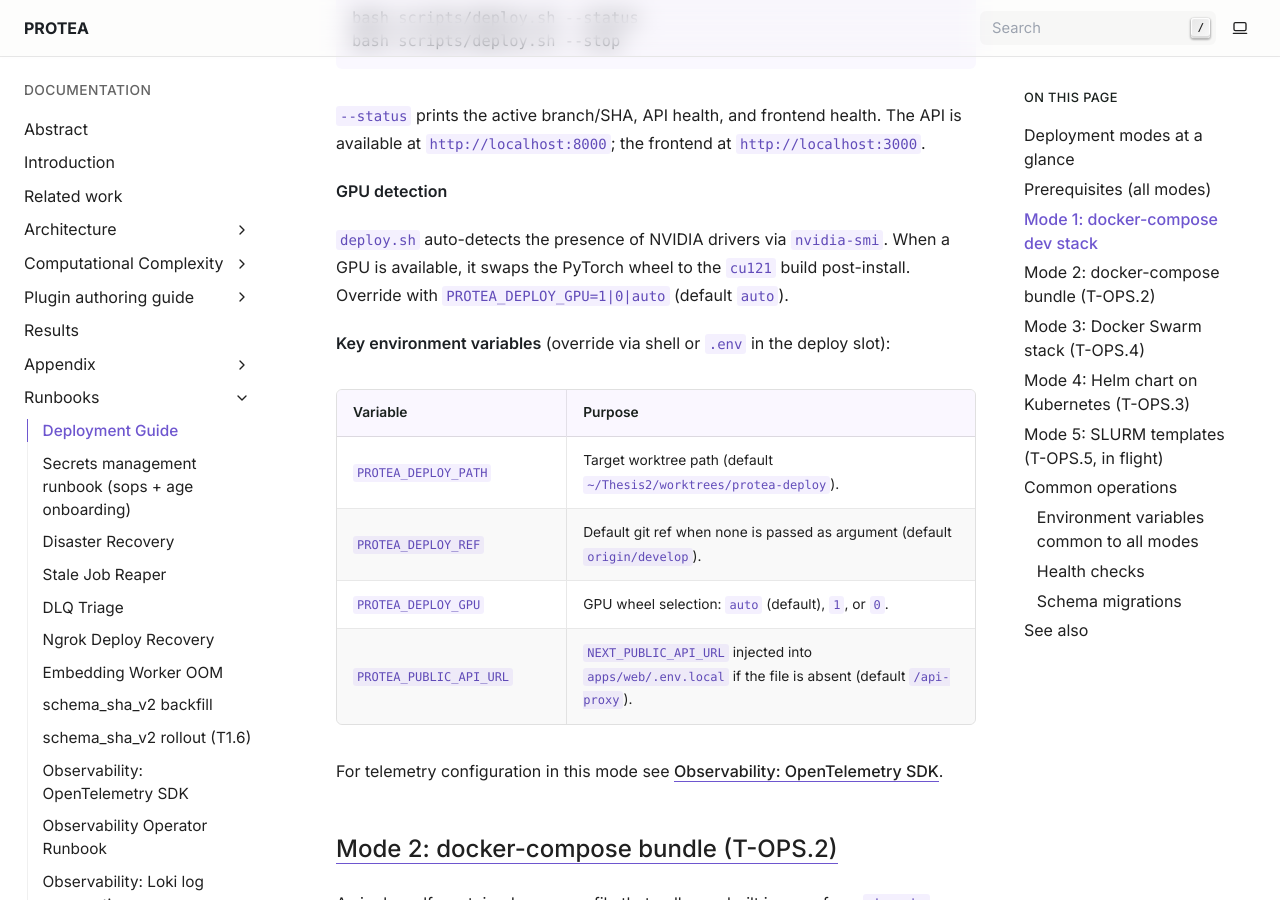
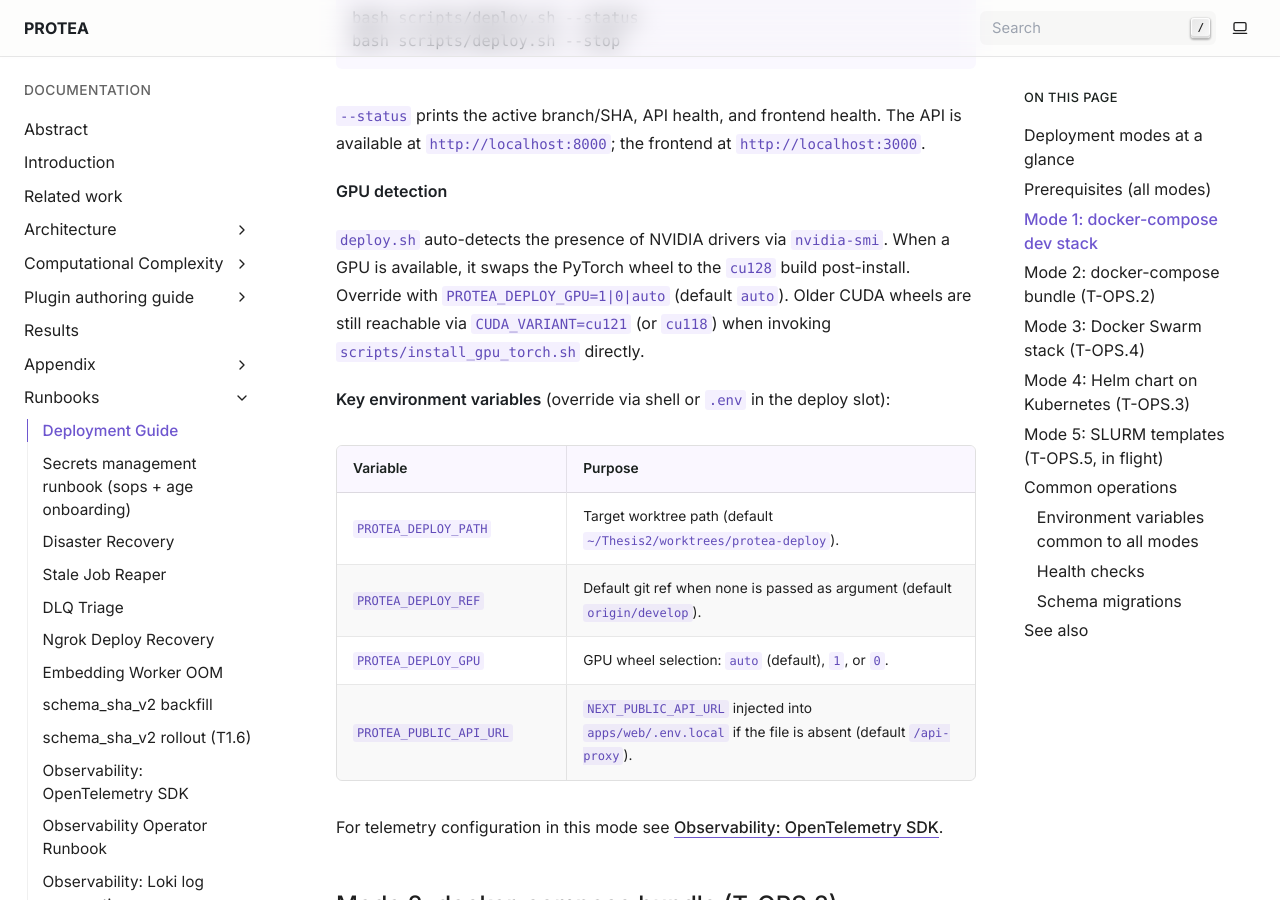
Before and after one commit to frapercan/PROTEA, a Sphinx documentation site: the page built from docs/source/runbooks/deployment.rst, in a window 1280 px wide and 900 px high, scrolled down 2609 px. Built offline with Sphinx 7.4.7, drawn with Linux system fonts in a browser that asks for light colours.

Commit message:
chore(deps): bump protea-method to 5dd737d (torch GPU KNN) + default cu128
Pre-flight prep for EXP.13 GPU resume.

Lockfile: protea-method jumps from 8cc7f64 (pre-torch backend, 0.3.0
metadata) to 5dd737d (torch backend merged via PRs #31 + #32 on
2026-05-26). knn_search.py in the venv now exposes the torch-backed
search path selectable through PROTEA_KNN_DEVICE.

install_gpu_torch.sh default CUDA_VARIANT moves from cu121 to cu128.
cu128 is the wheel set validated against feature/torch-gpu-knn and
covers both NVIDIA 570 and 580 driver series, matching the host driver
upgrade scheduled outside this PR. CUDA_VARIANT remains overridable
(cu121, cu118) for hosts pinned to older stacks.

deploy.sh comments and the deployment runbook track the same default
flip so the auto-flip path on GPU hosts stays consistent.

Out of scope: running the installer itself; venv mutation happens
post-merge after the driver upgrade.

```diff
--- a/docs/source/runbooks/deployment.rst
+++ b/docs/source/runbooks/deployment.rst
@@ -98,8 +98,10 @@ at ``http://localhost:3000``.
 
 ``deploy.sh`` auto-detects the presence of NVIDIA drivers via
 ``nvidia-smi``. When a GPU is available, it swaps the PyTorch wheel to
-the ``cu121`` build post-install. Override with
-``PROTEA_DEPLOY_GPU=1|0|auto`` (default ``auto``).
+the ``cu128`` build post-install. Override with
+``PROTEA_DEPLOY_GPU=1|0|auto`` (default ``auto``). Older CUDA wheels are
+still reachable via ``CUDA_VARIANT=cu121`` (or ``cu118``) when invoking
+``scripts/install_gpu_torch.sh`` directly.
 
 **Key environment variables** (override via shell or ``.env`` in the
 deploy slot):
```
Also changed, not shown: 3 other files.
